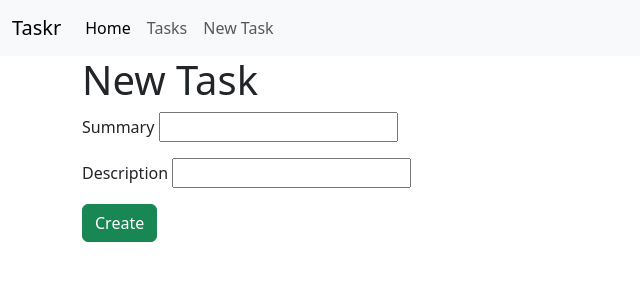
After one commit to Will-Quinnan/task_mgr_fe, a Flask app: template app/templates/new.html in a window 1280 px wide. The commit adds this page. Shown: the top 300 px of the page, without its empty margins (0-640 px from the left). Run offline with Flask 2, Linux system fonts and the light colour scheme; the template is opened without the code that fills it, so the values that code supplies are empty.

Commit message:
Front end

```diff
--- a/app/routes.py
+++ b/app/routes.py
@@ -1,4 +1,8 @@
-from flask import Flask, render_template
+from flask import (
+    Flask,
+    render_template,
+    request
+)
 from datetime import datetime
 import requests
 
@@ -17,5 +21,34 @@ def show_tasks():
     resp = requests.get(url)
     if resp.status_code == 200:
         task_list = resp.json().get("tasks")
-        render_template("task_list.html"), tasks=task_list
+        return render_template("task_list.html", tasks=task_list)
     return render_template("error.html"), resp.status_code
+
+@app.get("/tasks/<int:pk>")
+def task_detail(pk):
+        url = "%s/tasks/%s" % (BACKEND_URL, pk)
+        resp = requests.get(url)
+        if resp.status_code ==200:
+            task = resp.json().get(url)
+            return render_template("task_detail.html", task=task)
+        return render_template("error.html"), resp.status_code
+
+
+@app.get("/tasks/new")
+def new_task_form():
+    return render_template("new.html")
+
+
+@app.post("/tasks/new")
+def create_task():
+    task_data = {
+        "summary": request.form.get("summary"),
+        "description": request.form.get("description"),
+        "status_id": request.form.get("status_id"),
+        "active": request.form.get("active")
+    }
+    url = "%s/tasks" % BACKEND_URL
+    resp = requests.post(url, json=task_data)
+    if resp.status_code == 204:
+        return render_template("success.html")
+    return render_template("error.html"), resp.status_code
--- a/app/templates/base.html
+++ b/app/templates/base.html
@@ -10,20 +10,21 @@
 <body>
     <nav class="navbar navbar-expand-lg bg-body-tertiary">
         <div class="container-fluid">
-          <a class="navbar-brand" href="#">Navbar</a>
+          <a class="navbar-brand" href="{{ url_for('index') }}">Taskr</a>
           <button class="navbar-toggler" type="button" data-bs-toggle="collapse" data-bs-target="#navbarNav" aria-controls="navbarNav" aria-expanded="false" aria-label="Toggle navigation">
             <span class="navbar-toggler-icon"></span>
           </button>
           <div class="collapse navbar-collapse" id="navbarNav">
             <ul class="navbar-nav">
               <li class="nav-item">
-                <a class="nav-link active"  href="#">Home</a>
+                <a class="nav-link active"  href="{{ url_for('index') }}">Home</a>
               </li>
               <li class="nav-item">
-                <a class="nav-link" href="#">Features</a>
+              </li>
+              <a class="nav-link" href="{{ url_for('show_tasks') }}">Tasks</a>
               </li>
               <li class="nav-item">
-                <a class="nav-link" href="#">Pricing</a>
+                <a class="nav-link" href="{{ url_for('new_task_form') }}">New Task</a>
               </li>
 
             </ul>
--- /dev/null
+++ b/app/templates/new.html
@@ -0,0 +1,24 @@
+{% extends 'base.html' %}
+
+
+{% block title %}New Task{% endblock title %}
+
+
+{% block content %}
+<h1>New Task</h1>
+<form method="POST" action="{{  url_for('create_task')  }}">
+    <p>
+        <label for="summary">Summary</label>
+        <input type="text" name="summary" id="id_summary">
+    </p>
+    <p>
+        <label for="description">Description</label>
+        <input type="text" name="description" id="id_description">
+    </p>
+    <input type="hidden" value="1" name="status_id" id="id_status_id">
+    <input type="hidden" value="1" name="active" id="id_active">
+    <p>
+        <input type="submit" value="Create" class="btn btn-success">
+    </p>
+</form>
+{% endblock content %}
```
Also changed, not shown: app/templates/error.html (added, +10 -0 lines), app/templates/success.html (added, +11 -0 lines), app/templates/task_detail.html (added, +11 -0 lines), app/templates/task_list.html (added, +18 -0 lines).
